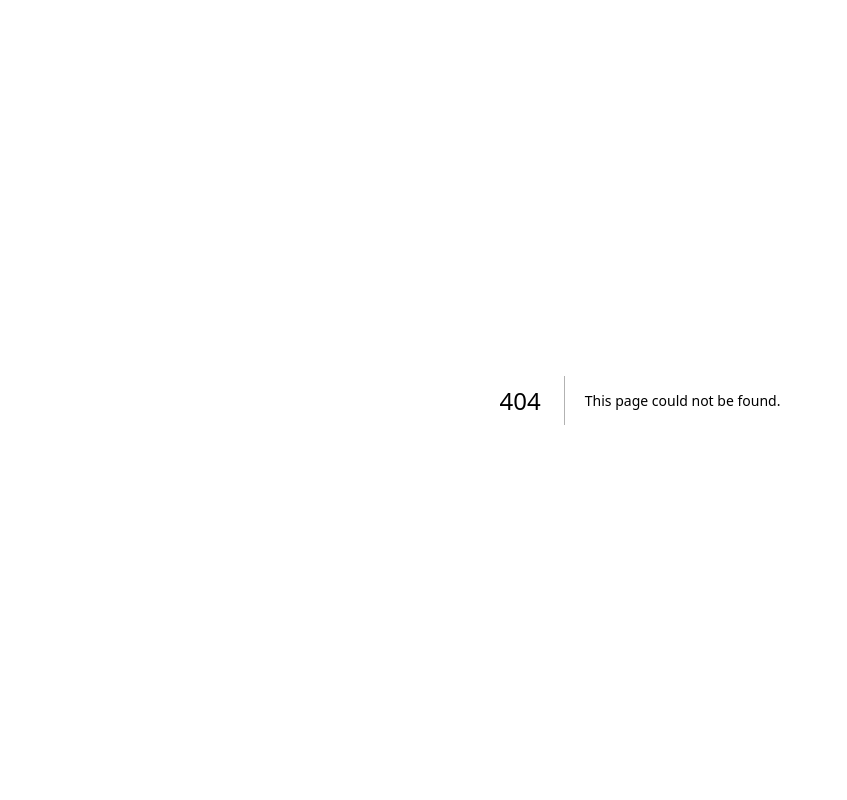
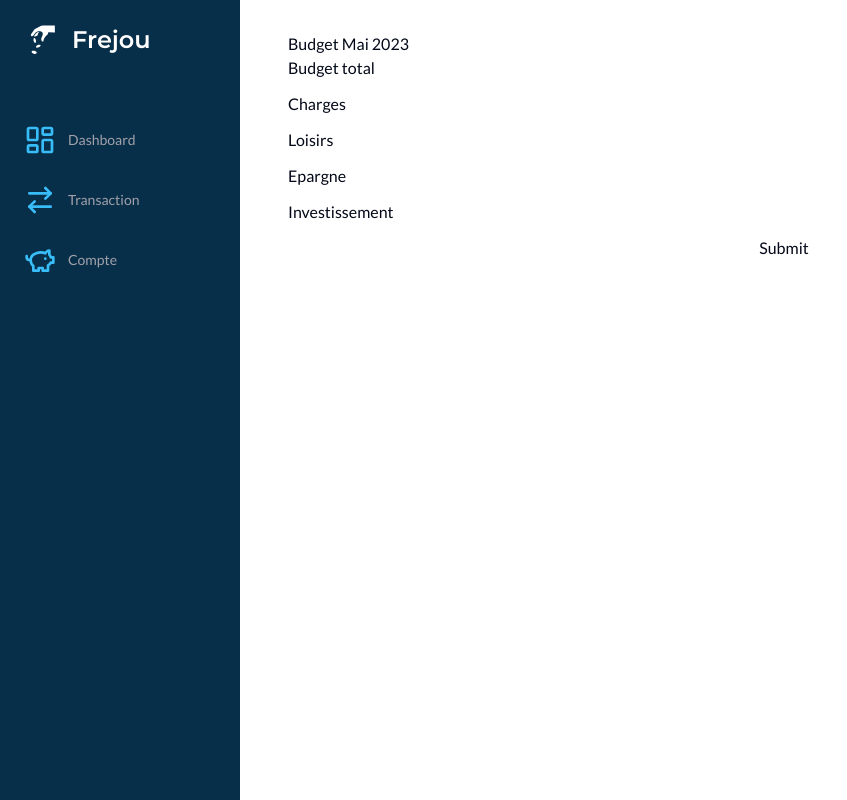
Before and after one commit to erischon/frejou, a Next.js app: page /budget in a window 1280 px wide. Before the commit this address had no page. Shown: the whole page, without its empty margins (0-847 px from the left). Built offline with nearby package versions, Linux system fonts and the light colour scheme.

Commit message:
budget form

```diff
--- a/package.json
+++ b/package.json
@@ -18,10 +18,12 @@
     "next": "14.0.0",
     "react": "^18",
     "react-dom": "^18",
+    "react-hook-form": "^7.47.0",
     "tailwind-merge": "^1.14.0",
     "tailwindcss-animate": "^1.0.7"
   },
   "devDependencies": {
+    "@hookform/devtools": "^4.3.1",
     "@types/node": "^20",
     "@types/react": "^18",
     "@types/react-dom": "^18",
--- /dev/null
+++ b/src/app/(dashboard)/(routes)/budget/page.tsx
@@ -0,0 +1,9 @@
+import { BudgetForm } from "@/components/BudgetForm";
+
+export default function BudgetPage() {
+  return (
+    <main>
+      <BudgetForm />
+    </main>
+  );
+}
--- /dev/null
+++ b/src/components/BudgetForm.tsx
@@ -0,0 +1,72 @@
+"use client";
+
+import { useForm } from "react-hook-form";
+
+type FormValues = {
+  totalBudget: number;
+  expenses: number;
+  entertainment: number;
+  savings: number;
+  investment: number;
+};
+
+export function BudgetForm() {
+  const form = useForm<FormValues>();
+  const { register, handleSubmit, formState } = form;
+  const { errors } = formState;
+
+  const onSubmit = (data: FormValues) => {
+    console.log("=== Form submitted", data);
+  };
+
+  return (
+    <div>
+      <h1>Budget Mai 2023</h1>
+
+      <form
+        onSubmit={handleSubmit(onSubmit)}
+        noValidate
+        className="flex flex-col gap-3"
+      >
+        <div>
+          <label htmlFor="totalBudget">Budget total</label>
+          <input
+            type="number"
+            id="totalBudget"
+            {...register("totalBudget", {
+              required: "Le budget total est requis",
+            })}
+          />
+
+          <p className="error">{errors.totalBudget?.message}</p>
+        </div>
+
+        <div>
+          <label htmlFor="expenses">Charges</label>
+          <input type="number" id="expenses" {...register("expenses")} />
+        </div>
+
+        <div>
+          <label htmlFor="entertainment">Loisirs</label>
+          <input
+            type="number"
+            id="entertainment"
+            {...register("entertainment")}
+          />
+        </div>
+
+        <div>
+          <label htmlFor="savings">Epargne</label>
+          <input type="number" id="savings" {...register("savings")} />
+        </div>
+
+        <div>
+          <label htmlFor="investment">Investissement</label>
+          <input type="number" id="investment" {...register("investment")} />
+        </div>
+
+        <button>Submit</button>
+      </form>
+    </div>
+  );
+}
```
Also changed, not shown: 1 other file (tests, documents, lock files or other folders).
